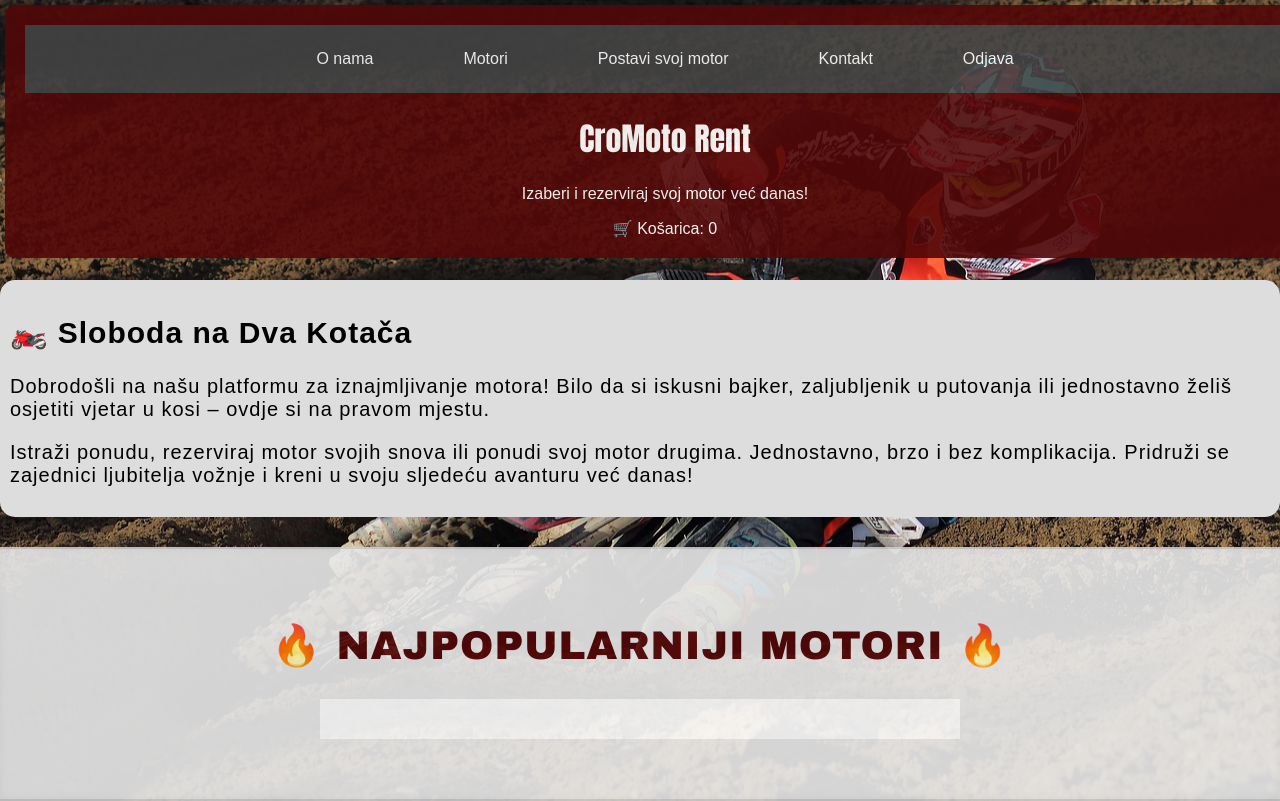
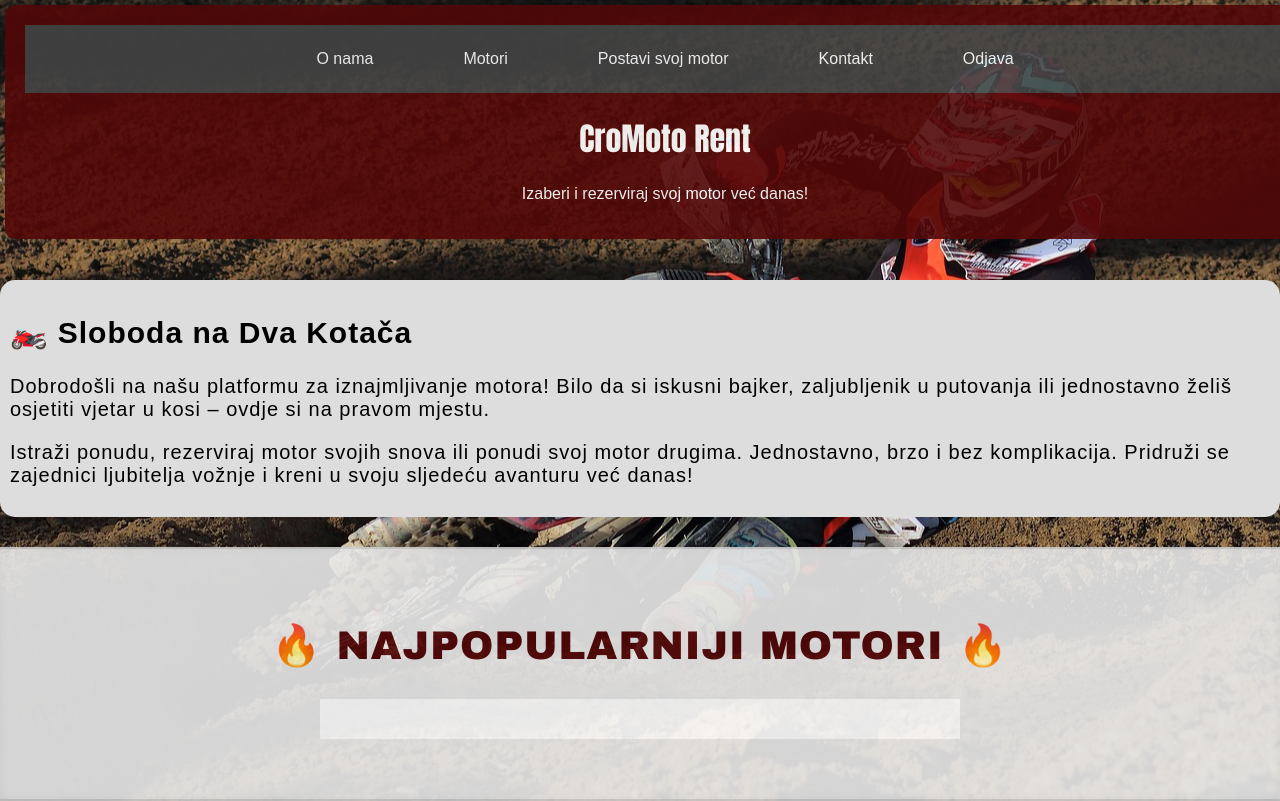
Before and after one commit to ZoraMendes/ZAVRSNIPROJEKT, a website: page rent.html in a window 1280 px wide. Drawn offline with Linux system fonts and the light colour scheme.

Commit message:
Update rent.html

```diff
--- a/rent.html
+++ b/rent.html
@@ -21,7 +21,6 @@
     </div>
         <h1 id="naslov">CroMoto Rent</h1>
         <p>Izaberi i rezerviraj svoj motor već danas!</p>
-        <div id="cart-display">🛒 Košarica: 0</div>
     </header>
 <main>
     <section class="intro-section">
```
